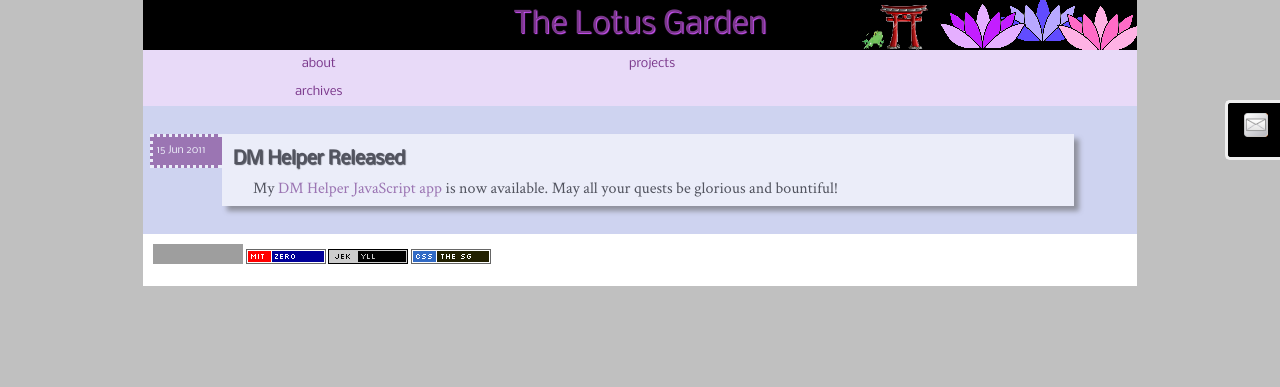
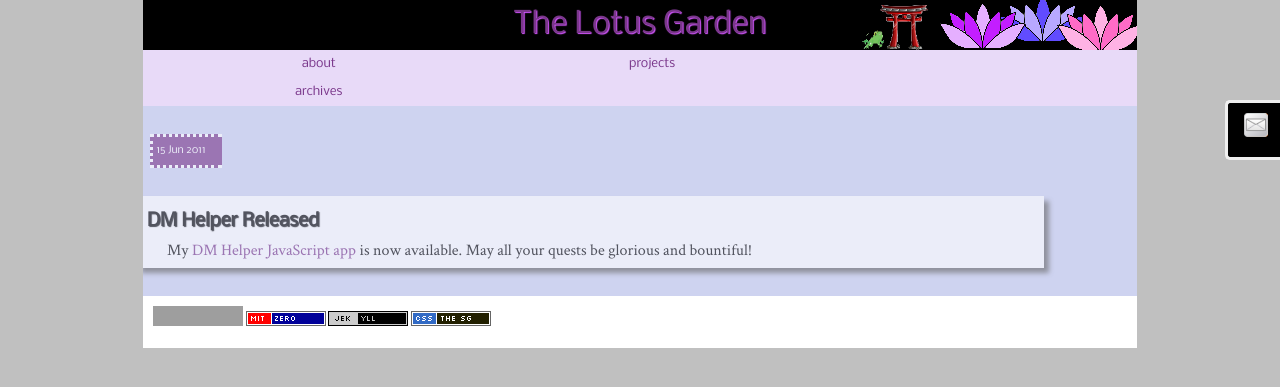
Before and after one commit to kfr2/lotusgarden, a Jekyll site: the page built from _posts/2011-06-15-dm-helper-released.markdown, in a window 1280 px wide. Shown: the top 387 px of the page. Built offline with Jekyll 4.4.1, drawn with Linux system fonts in a browser that asks for light colours; grey boxes are pictures that could not be loaded.

Commit message:
modified robots.txt to disallow nothing. also updated the stylesheet to make posts a bit wider.

```diff
--- a/_layouts/post.html
+++ b/_layouts/post.html
@@ -6,7 +6,7 @@ layout: default
                 {{ page.date | date_to_string }}
                 </div>
 
-                <div class="post sg-30">
+                <div class="post sg-32">
                     <div class="post-title">{{ page.title }}</div>
                     <div class="post-body">{{ content }}</div>
 					<div class="post-nav">
--- a/robots.txt
+++ b/robots.txt
@@ -1,2 +1,2 @@
 User-agent: *
-Disallow: /magic/sealed/
+Disallow:
```
Also changed, not shown: 1 other file.
